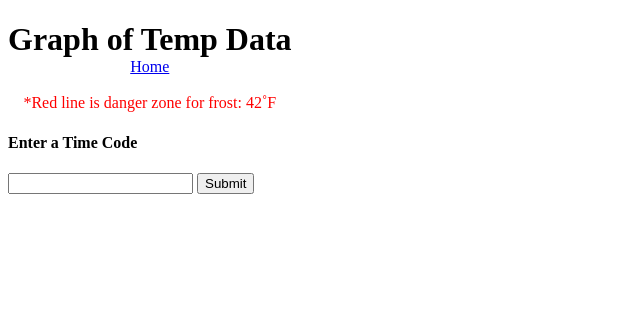
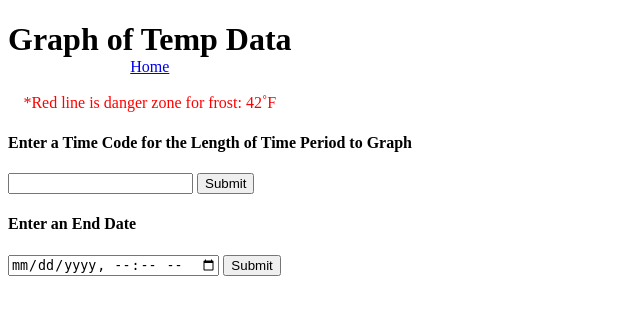
Before and after one commit to Djyankencsu/Greenhouse, a Flask app: template Python/webserver/templates/graph.html in a window 1280 px wide. Shown: the top 315 px of the page, without its empty margins (0-640 px from the left). Run offline with Flask 3, Linux system fonts and the light colour scheme; the template is opened without the code that fills it, so the values that code supplies are empty.

Commit message:
Updated graph function with datetimepicker

```diff
--- a/Python/webserver/main.py
+++ b/Python/webserver/main.py
@@ -100,7 +100,7 @@ def preserve_arguments(arguments,keys=True,dict_ret=False,rem_graph=False):
     for each in arguments.keys():
         if (each in ["ReadKey","WriteKey"] and not keys):
             pass
-        elif (rem_graph and each in ["Time","EndDate"]):
+        elif (rem_graph and (each in ["Time","EndDate"])):
             pass
         elif dict_ret:
             holder_dict[each] = arguments[each]
@@ -199,8 +199,8 @@ def show_graph():
             stop_point = parser.parse(arguments["EndDate"])
         success = generate_plot(oldest_point,stop_point)
         if success == 0:
-            holder = {"ImagePath":"static/graph.jpg","Keys":preserve_arguments(arguments)}
-            return render_template("graph.html",**holder, KeyDict=preserve_arguments(arguments,dict_ret=True,rem_graph=True))
+            holder = {"ImagePath":"static/graph.jpg","Keys":preserve_arguments(arguments,rem_graph=True)}
+            return render_template("graph.html",**holder, KeyDict=preserve_arguments(arguments,dict_ret=True))
         else:
             holder = {"Err_Desc":success,"Keys":preserve_arguments(arguments)}
             return render_template("error.html",**holder)
--- a/Python/webserver/templates/graph.html
+++ b/Python/webserver/templates/graph.html
@@ -22,7 +22,7 @@
     <div style="width: fit-content; align-items: center;">
         <form style="align-items: center;" method="get" action="/graph" autocomplete="off">
             <div style="display: inline">
-                <h4>Enter a Time Code</h4>
+                <h4>Enter a Time Code for the Length of Time Period to Graph</h4>
                 {% for Key, Value in KeyDict.items() %}
                 <input type="hidden" name="{{Key}}" value="{{ Value }}">
                 {% endfor %}
@@ -30,5 +30,15 @@
                 <input type="submit">
             </div>
         </form>
+        <form>
+            <div style="display: inline;">
+                <h4>Enter an End Date</h4>
+                {% for Key, Value in KeyDict.items() %}
+                <input type="hidden" name="{{Key}}" value="{{ Value }}">
+                {% endfor %}
+                <input type="datetime-local" name="EndDate">
+                <input type="submit">
+            </div>
+        </form>
     </div>
 </body>
```
Also changed, not shown: Python/webserver/static/graph.jpg.
